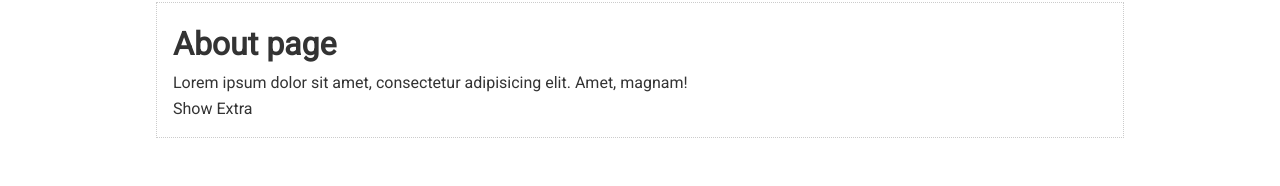
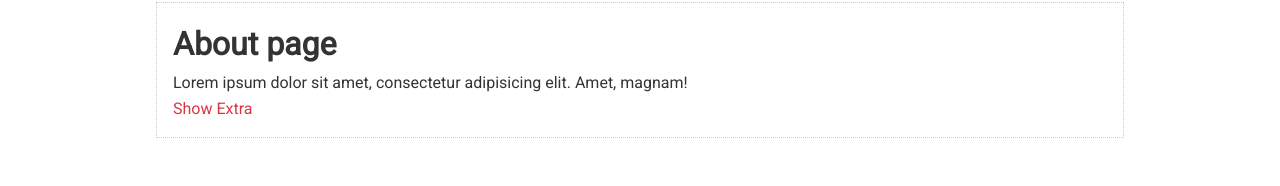
Before and after one commit to eleex/ng-router, an Angular app: page /about in a window 1280 px wide. Shown: the part 102-288 px from the top of the page. Built offline with nearby package versions, Linux system fonts and the light colour scheme.

Commit message:
children route

```diff
--- a/src/app/about/about.component.html
+++ b/src/app/about/about.component.html
@@ -2,4 +2,6 @@
 
 <p>Lorem ipsum dolor sit amet, consectetur adipisicing elit. Amet, magnam!</p>
 
-<p><a href="#">Show Extra</a></p>
+<p><a class="extra__link" [routerLink]="['/about', 'extra']">Show Extra</a></p>
+
+<router-outlet></router-outlet>
--- a/src/styles.scss
+++ b/src/styles.scss
@@ -148,3 +148,7 @@ hr {
     margin: 0 0.25rem;
   }
 }
+
+.extra__link {
+  color: #dc3545;
+}
```
Also changed, not shown: src/app/app-routing.module.ts (+6 -1 lines).
